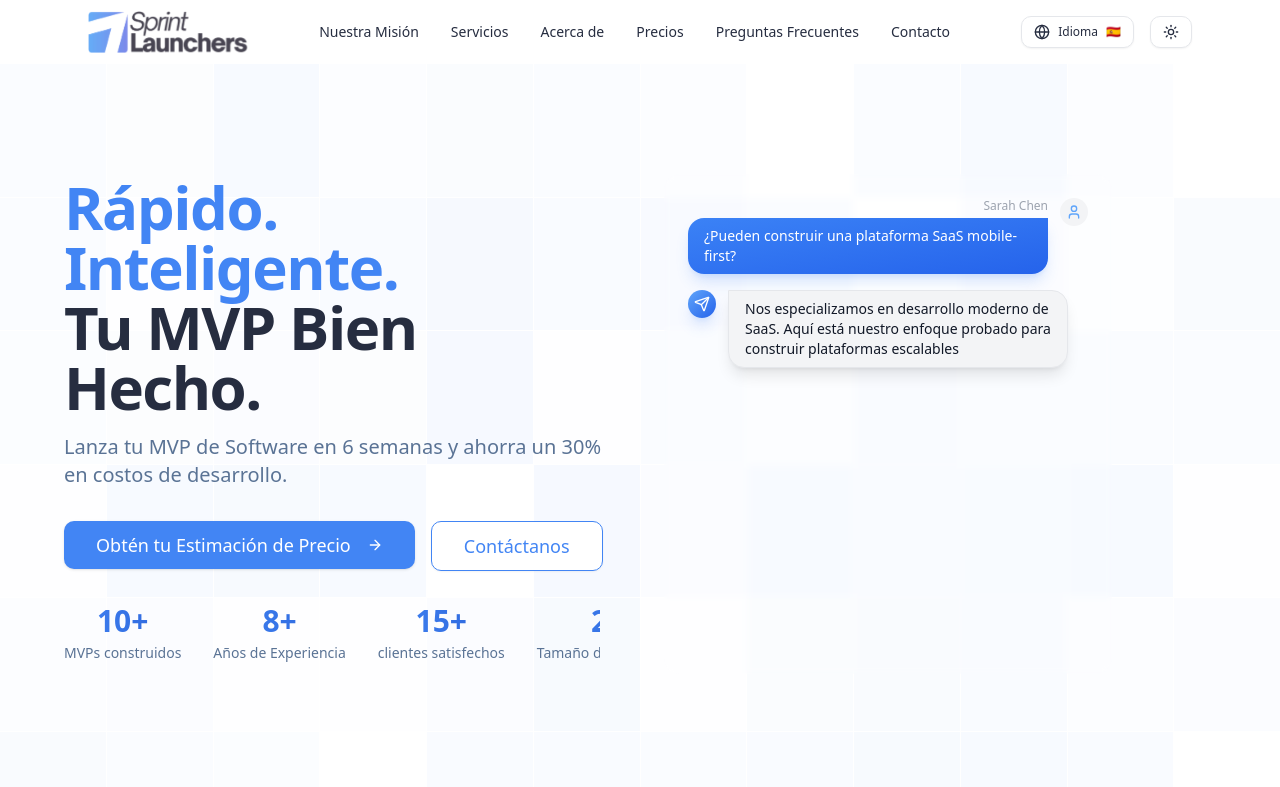
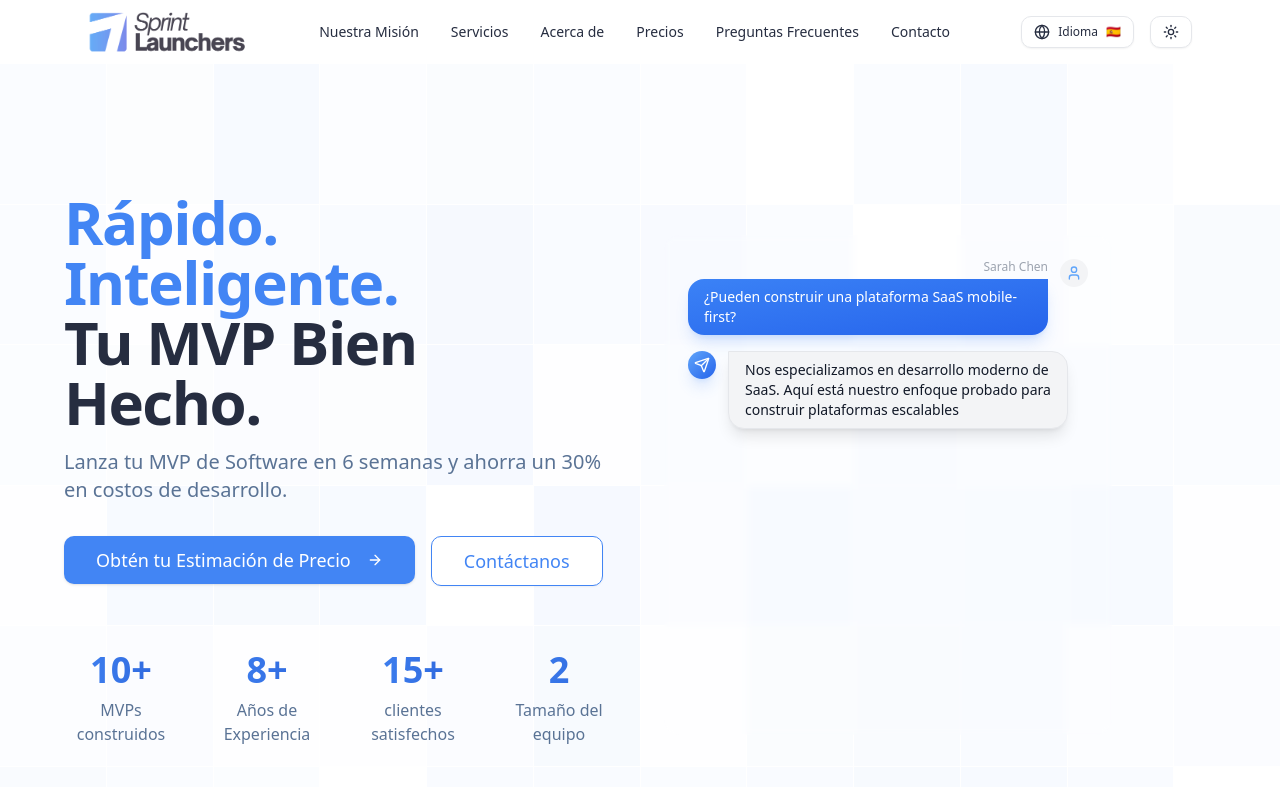
Before and after one commit to Crfuentes12/landing-page, a Next.js app: page /home in a window 1280 px wide. Shown: the top 787 px of the page. Built offline with nearby package versions, Linux system fonts and the light colour scheme.

Commit message:
updates in the logo

```diff
--- a/src/components/home/Hero.tsx
+++ b/src/components/home/Hero.tsx
@@ -1,4 +1,3 @@
-//landing-page/src/components/home/Hero.tsx
 "use client";
 
 import { Button } from "@/components/ui/button";
@@ -25,7 +24,7 @@ const Hero = () => {
   ];
 
   return (
-    <section className="relative min-h-screen flex flex-col justify-start md:justify-center items-center px-4 md:px-6 pt-16 md:pt-0 pb-20 overflow-hidden">
+    <section className="relative min-h-screen flex flex-col justify-center items-center px-4 md:px-6 lg:px-8 py-16 md:py-24 lg:py-32 overflow-hidden">
       {/* Gradient Background */}
       <div className="absolute inset-0 bg-gradient-to-b from-background via-background to-background/80" />
 
@@ -45,7 +44,7 @@ const Hero = () => {
         </div>
       </div>
 
-      <div className="relative z-10 w-full max-w-6xl mx-auto flex flex-col lg:grid lg:grid-cols-2 gap-8 md:gap-12 items-center">
+      <div className="relative z-10 w-full max-w-6xl mx-auto flex flex-col lg:grid lg:grid-cols-2 gap-8 md:gap-10 lg:gap-12 items-center">
         {/* Left side - Main content */}
         <div className="space-y-6 md:space-y-8 text-center lg:text-left">
           <div className="space-y-3 md:space-y-4">
@@ -78,15 +77,15 @@ const Hero = () => {
             </Button>
           </div>
 
-          {/* Stats in a single row with horizontal scroll on mobile */}
-          <div className="w-full overflow-x-auto pb-2 -mx-4 px-4">
-            <div className="flex gap-4 md:gap-8 min-w-max md:min-w-0 md:justify-between">
+          {/* Stats in a grid with equal columns - Fixed version */}
+          <div className="w-full py-4 md:py-6 lg:py-8">
+            <div className="grid grid-cols-2 md:grid-cols-4 gap-4 md:gap-6 lg:gap-8">
               {stats.map((stat) => (
-                <div key={stat.labelKey} className="text-center flex-1">
-                  <div className={`text-2xl md:text-3xl font-bold bg-gradient-to-r ${stat.accent} bg-clip-text text-transparent`}>
+                <div key={stat.labelKey} className="text-center">
+                  <div className={`text-2xl md:text-3xl lg:text-4xl font-bold bg-gradient-to-r ${stat.accent} bg-clip-text text-transparent`}>
                     {stat.value}
                   </div>
-                  <div className="text-xs md:text-sm text-muted-foreground mt-1 whitespace-nowrap">{t(stat.labelKey)}</div>
+                  <div className="text-xs md:text-sm lg:text-base text-muted-foreground mt-1 md:mt-2">{t(stat.labelKey)}</div>
                 </div>
               ))}
             </div>
@@ -95,7 +94,7 @@ const Hero = () => {
 
         {/* Right side - Chat simulation with fixed height */}
         <div className="w-full max-w-md mx-auto lg:mx-0">
-          <div className="h-[450px] md:h-[500px]"> {/* Fixed height container */}
+          <div className="h-[400px] md:h-[450px] lg:h-[500px]"> {/* Fixed height container with responsive sizing */}
             <HeroChat />
           </div>
         </div>
@@ -104,10 +103,10 @@ const Hero = () => {
       {/* Scroll indicator */}
       <button
         onClick={() => scrollToSection('why-we-do-this')}
-        className="absolute bottom-6 md:bottom-10 animate-bounce z-10 transform transition-transform duration-800 hover:scale-110"
+        className="absolute bottom-6 md:bottom-8 lg:bottom-10 animate-bounce z-10 transform transition-transform duration-800 hover:scale-110"
         aria-label="Scroll to Our Mission section"
       >
-        <ArrowDown className="h-6 w-6 md:h-8 md:w-8 text-[#4285F4]" />
+        <ArrowDown className="h-6 w-6 md:h-7 md:w-7 lg:h-8 lg:w-8 text-[#4285F4]" />
       </button>
 
       {/* Custom animations styles */}
```
Also changed, not shown: public/logos/sprintlaunchers-full-logo-black.png, public/logos/sprintlaunchers-full-logo.png.
